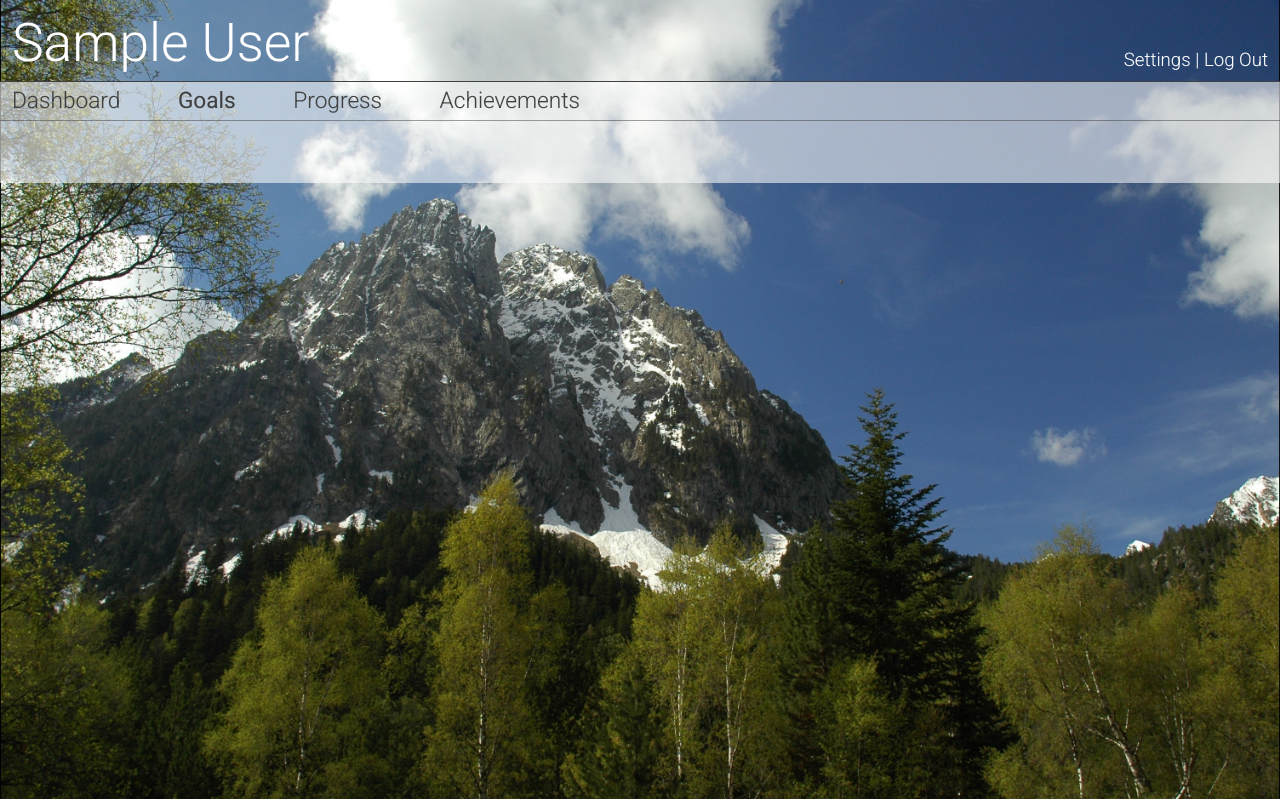
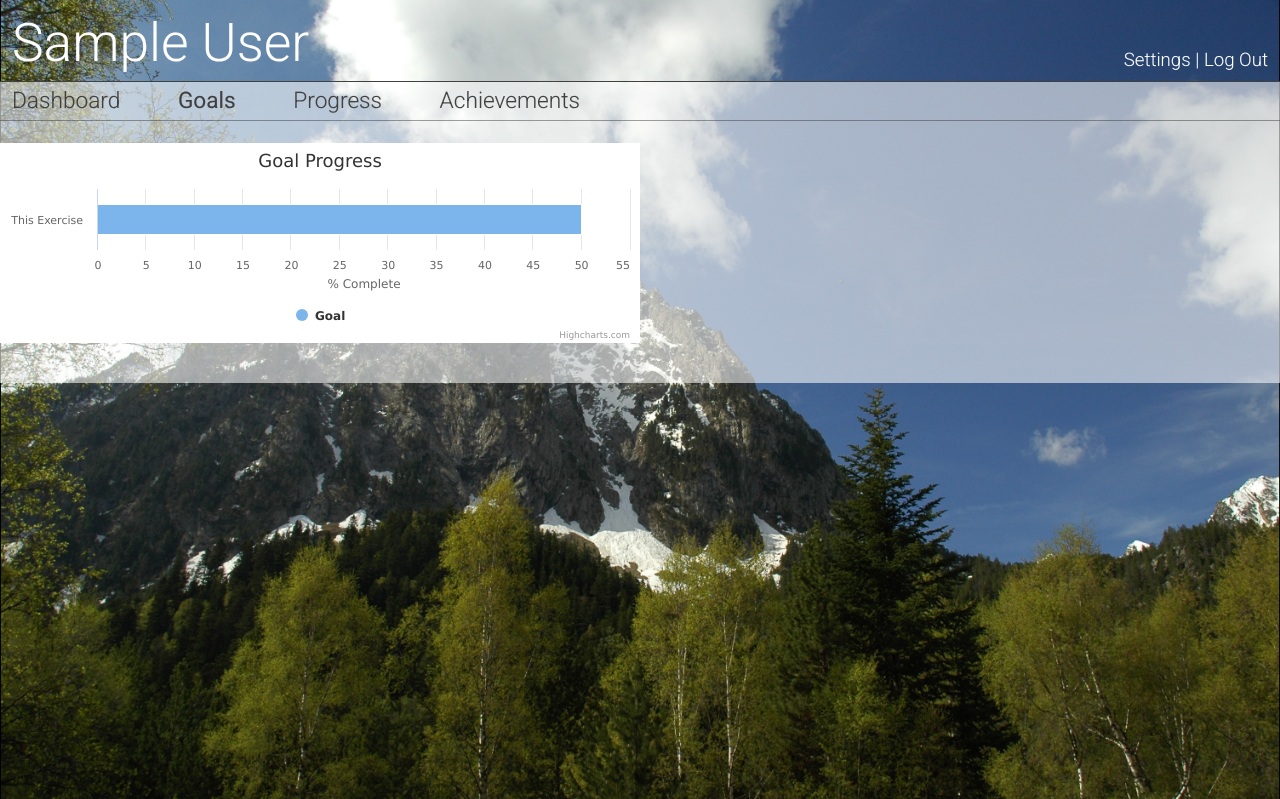
Before and after one commit to fxchen12/AlphaBrosPublic, a Rails app: page /goals in a window 1280 px wide. Shown: the top 799 px of the page. Run offline with Rails 7, Linux system fonts and the light colour scheme; the visitor is signed in with stand-in values (Sample User, id 1); data that the repository does not hold is empty; some libraries are stand-ins or nearby versions.

Commit message:
Mostly working on graphs.

```diff
--- a/app/assets/javascripts/goals.js
+++ b/app/assets/javascripts/goals.js
@@ -19,4 +19,25 @@ $(function() {
             });
         });
     }
+
+    $('#bar_graph').highcharts({
+        chart: {
+            type: 'bar'
+        },
+        title: {
+            text: 'Goal Progress'
+        },
+        xAxis: {
+            categories: ['This Exercise']
+        },
+        yAxis: {
+            title: {
+                text: '% Complete'
+            }
+        },
+        series: [{
+            name: 'Goal',
+            data: [50]
+        }]
+    });
 });
--- a/app/assets/stylesheets/goals.css
+++ b/app/assets/stylesheets/goals.css
@@ -22,7 +22,7 @@ td.goals_workout_name
 {
   padding-top: 30px;
   padding-left:75px;
-  width:30%;
+  width:10%;
   font-size:24pt;
   vertical-align: middle;
 }
@@ -32,7 +32,7 @@ td.progress
   padding-top:30px;
   padding-left:30px;
   padding-right:30px;
-  width:50%;
+  width:10%;
   vertical-align: middle;
 }
 
--- a/app/assets/stylesheets/settings.css
+++ b/app/assets/stylesheets/settings.css
@@ -16,7 +16,6 @@ div.settings_container
 {
   color:#404040;
   background-color:rgba(255,255,255,0.57);
-  box-shadow: inset 0 1px 0 0 #404040;
   padding-left: 1.75em;
   padding-right: 1.75em;
   padding-top: 0.25em;
--- a/app/views/goals/index.html.erb
+++ b/app/views/goals/index.html.erb
@@ -18,10 +18,15 @@
             <% end %>
             <td class="goal_button">
             </td>
+            <td class="progresss_bar">
+
+            </td>
           </tr>
         <% end %>
       </tbody>
     </table>
+
+  <div id="bar_graph" style="width:50%; height:200px"></div>
 
     <% current_user.workouts.each do |workout| %>
       <div class="workout_goals" id="<%= workout.id %>" style="display:none;">
--- a/app/views/layouts/application.html.erb
+++ b/app/views/layouts/application.html.erb
@@ -7,6 +7,7 @@
     <%= stylesheet_link_tag    "application", media: "all", "data-turbolinks-track" => true %>
     <%= javascript_include_tag "application", "data-turbolinks-track" => true %>
     <%= csrf_meta_tags %>
+    <script src="http://code.highcharts.com/highcharts.js"></script>
 </head>
 <body>
 
--- a/docs/sources.txt
+++ b/docs/sources.txt
@@ -24,8 +24,9 @@ Sources (technical):
 - http://www.ruby-doc.org/
 - http://www.quora.com/
 - https://www.ruby-toolbox.com/
-- https://github.com/jfelchner/ruby-progressbar
 - https://github.com/michelson/lazy_high_charts
+- https://github.com/xiaods/highcharts-bootstrap
+- http://www.highcharts.com/
 
 Inspirations:
 - http://www.apple.com/
```
Also changed, not shown: Gemfile, Gemfile.lock.
